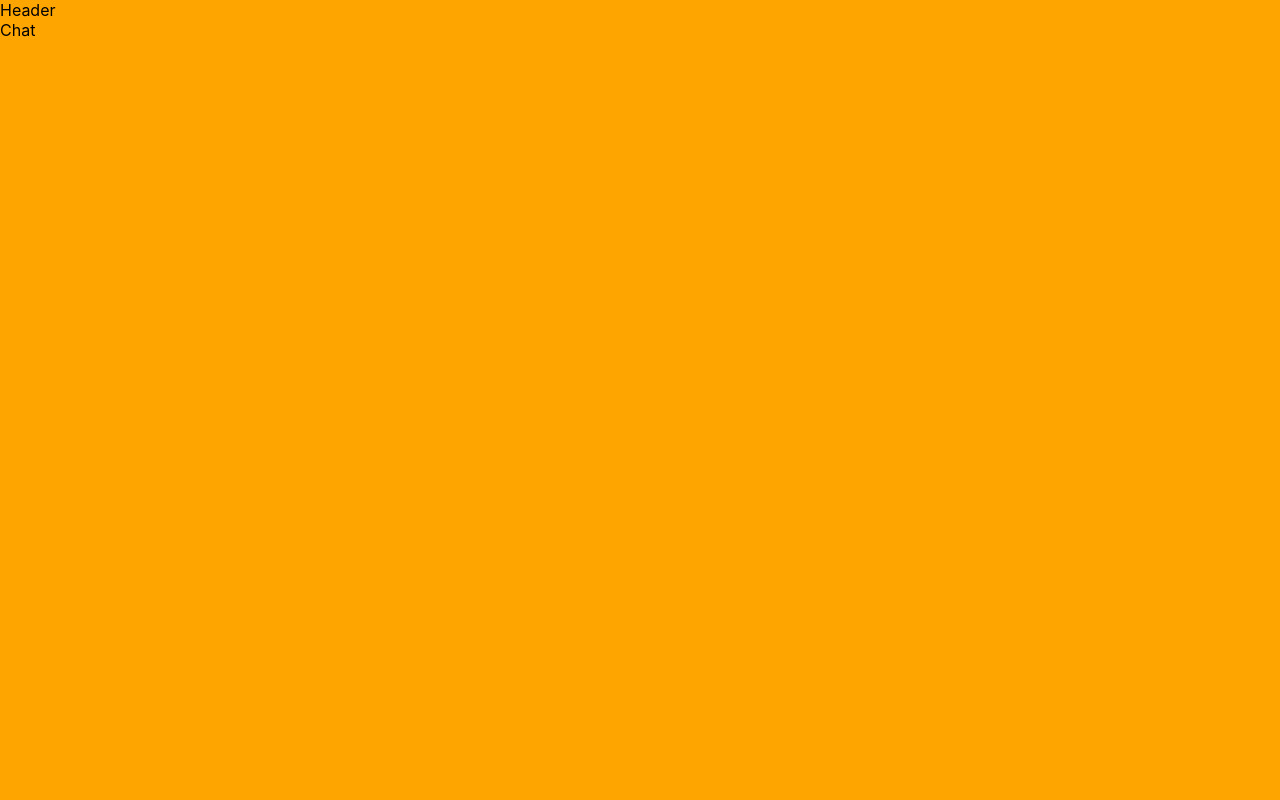
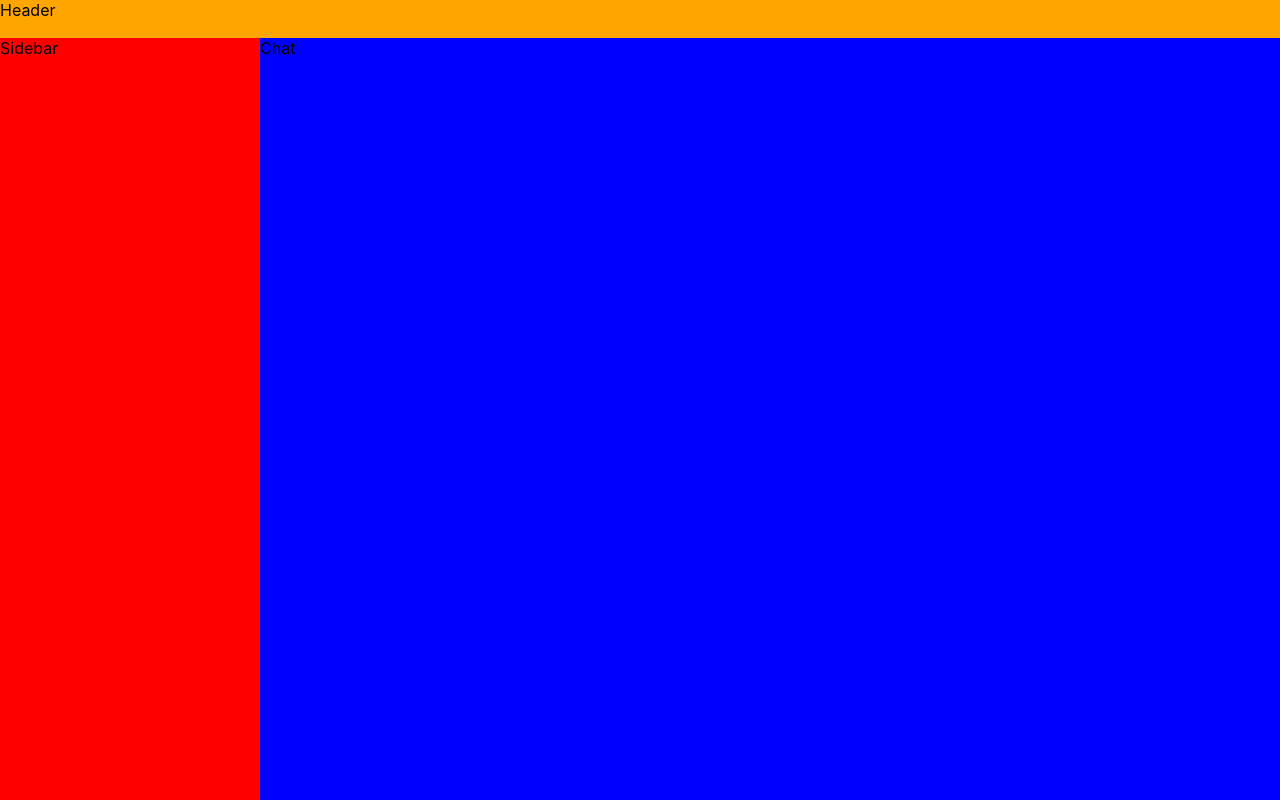
Before and after one commit to DespoTron/slack-clone, a React (Create React App) app: page /room in a window 1280 px wide. Built offline with nearby package versions, Linux system fonts and the light colour scheme.

Commit message:
created sidebar component

```diff
--- a/src/App.js
+++ b/src/App.js
@@ -3,6 +3,7 @@
 import Chat from './components/Chat'
 import Login from './components/Login'
 import Header from './components/Header'
+import Sidebar from './components/Sidebar'
 import styled from 'styled-components'
 
 function App() {
@@ -11,6 +12,8 @@
       <Router>
         <Container>
           <Header />
+          <Main>
+            <Sidebar />
             <Switch>
               <Route path="/room">
                 <Chat />
@@ -19,6 +22,7 @@
                 <Login />
               </Route>
             </Switch>
+          </Main>
         </Container>
       </Router>
     </div>
@@ -31,4 +35,11 @@
   width: 100%;
   height: 100vh;
   background-color: orange;
+  display: grid;
+  grid-template-rows: 38px auto;
 `
+const Main = styled.div`
+  background: blue;
+  display: grid;
+  grid-template-columns: 260px auto;
+`
--- /dev/null
+++ b/src/components/Sidebar.js
@@ -0,0 +1,7 @@
+import React from 'react'
+
+function Sidebar() {
+  return <div style={{ background: 'red' }}>Sidebar</div>
+}
+
+export default Sidebar
```
Lines whose indentation alone changed are shown as unchanged.
